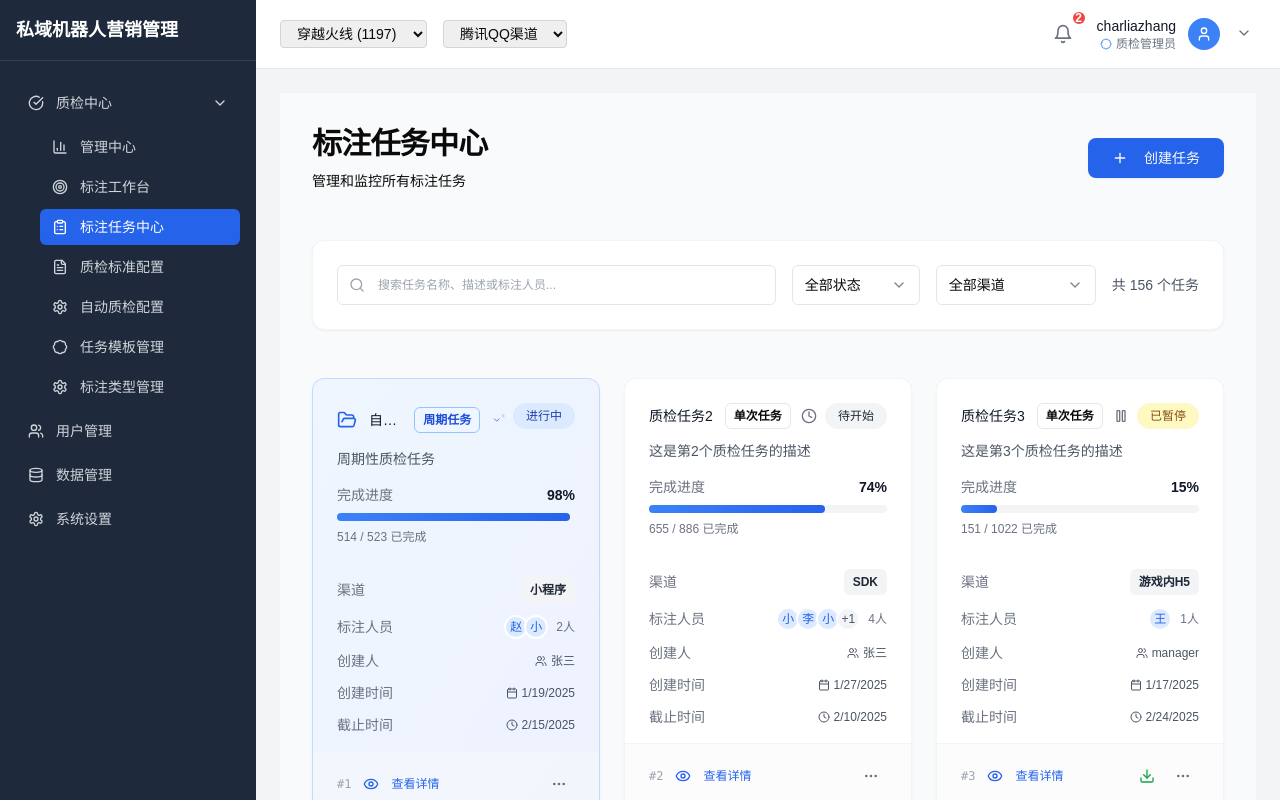
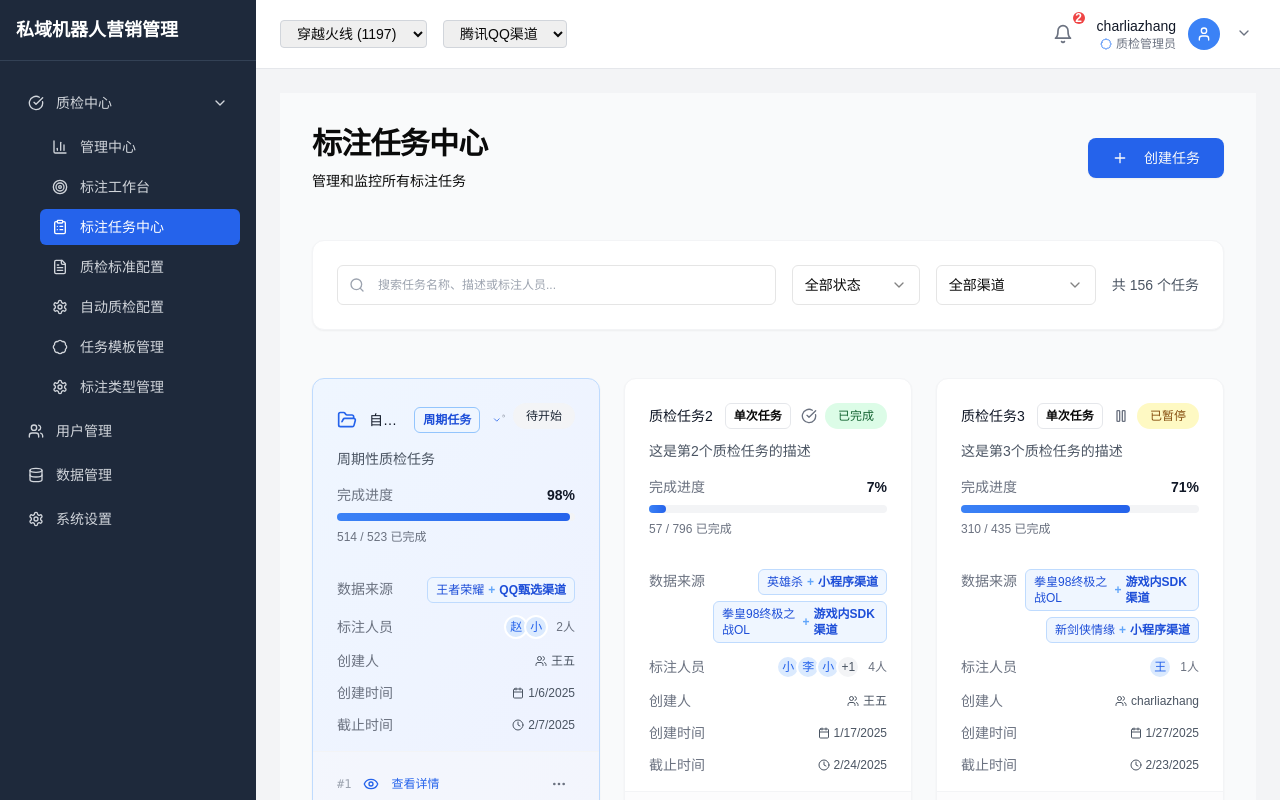
Before and after one commit to lollipop307013/ai-quality-inspection-platform, a React (Vite) app: page /task-center in a window 1280 px wide. Built offline with nearby package versions, Linux system fonts and the light colour scheme.

Commit message:
优化任务中心：添加真实任务创建、状态修改和数据来源显示

```diff
--- a/src/pages/task-center.tsx
+++ b/src/pages/task-center.tsx
@@ -11,6 +11,7 @@ interface Task {
   errorRate: string
   similarity: string
   channel: string
+  dataSources?: Array<{ channel: string; game: string }> // 新增：数据来源列表
   annotators: Array<{
     name: string
     assigned: number
@@ -105,6 +106,26 @@ function generatePeriodicTaskHistory(baseName: string, count: number = 5) {
 
 // 创建人列表
 const creators = ['charliazhang', 'admin', 'manager', '张三', '李四', '王五']
+
+// 渠道选项（与创建对话框保持一致）
+const channelOptions = [
+  { id: 'enterprise_wechat', name: '企业微信渠道' },
+  { id: 'qq_channel', name: 'QQ甄选渠道' },
+  { id: 'game_sdk', name: '游戏内SDK渠道' },
+  { id: 'mini_program', name: '小程序渠道' }
+]
+
+// 游戏选项（与创建对话框保持一致）
+const gameOptions = [
+  { id: '1197', name: '【SDK3】火影忍者-手游' },
+  { id: '1180', name: '拳皇98终极之战OL' },
+  { id: '1187', name: '英雄杀' },
+  { id: '1191', name: '王者荣耀' },
+  { id: '1194', name: 'CFM穿越火线手游' },
+  { id: '1211', name: '御龙在天手游' },
+  { id: '1217', name: '新剑侠情缘' },
+  { id: '1243', name: '【H5】魂斗罗:归来' }
+]
 
 // 模拟统计数据 - 基于标注类型的统计信息
 const mockTaskStatistics = {
@@ -158,6 +179,13 @@ const mockTasks: Task[] = Array.from({length: 156}, (_, i) => {
   const isPeriodicTask = i % 5 === 0
   const baseName = isPeriodicTask ? `自动质检` : `质检任务${i + 1}`
 
+  // 生成1-3个数据源组合
+  const dataSourceCount = Math.floor(Math.random() * 3) + 1
+  const dataSources = Array.from({length: dataSourceCount}, () => ({
+    channel: channelOptions[Math.floor(Math.random() * channelOptions.length)].name,
+    game: gameOptions[Math.floor(Math.random() * gameOptions.length)].name
+  }))
+
   const task = {
     id: i + 1,
     name: isPeriodicTask ? `${baseName}${new Date().getFullYear()}${String(new Date().getMonth() + 1).padStart(2, '0')}${String(new Date().getDate()).padStart(2, '0')}` : baseName,
@@ -169,6 +197,7 @@ const mockTasks: Task[] = Array.from({length: 156}, (_, i) => {
     errorRate: (Math.random() * 30).toFixed(1),
     similarity: (Math.random() * 20 + 80).toFixed(1),
     channel: ['企微私人好友', 'QQ私人好友', 'SDK', '游戏内H5', '小程序'][Math.floor(Math.random() * 5)],
+    dataSources: dataSources, // 新增：数据来源列表
     annotators: generateAnnotators(),
     createdAt: new Date(2025, 0, Math.floor(Math.random() * 28) + 1).toLocaleDateString(),
     deadline: new Date(2025, 1, Math.floor(Math.random() * 28) + 1).toLocaleDateString(),
@@ -253,18 +282,29 @@ export default function TaskCenter() {
 
   // 处理任务创建
   const handleTaskCreated = (newTask: any) => {
-    // 为新任务添加创建者信息
-    const taskWithCreator = {
+    // 生成数据来源显示文本
+    let dataSources = []
+    if (newTask.config?.onlineConfig?.dataSources) {
+      dataSources = newTask.config.onlineConfig.dataSources.map((ds: any) => {
+        const channel = channelOptions.find(c => c.id === ds.channel)?.name || ds.channel
+        const game = gameOptions.find(g => g.id === ds.gameId)?.name || ds.gameId
+        return { channel, game }
+      })
+    }
+
+    // 为新任务添加必要信息
+    const taskWithInfo = {
       ...newTask,
       creator: 'charliazhang', // 当前用户
-      channel: newTask.config?.filterConfig?.dataSource === 'online' ? '线上拉取' : '手动导入'
+      dataSources: dataSources, // 数据来源列表
+      taskType: newTask.config?.executionType || 'single'
     }
 
-    console.log('新任务已创建:', taskWithCreator)
-    setTasks(prevTasks => [taskWithCreator, ...prevTasks])
+    console.log('新任务已创建:', taskWithInfo)
+    setTasks(prevTasks => [taskWithInfo, ...prevTasks])
 
     // 显示成功提示
-    // 这里可以添加 toast 通知
+    alert(`任务 "${newTask.name}" 创建成功！`)
   }
 
   // 处理周期任务展开/收起
@@ -329,7 +369,10 @@ export default function TaskCenter() {
 
   const handleChangeTaskStatus = (task: any, newStatus: string) => {
     console.log('修改任务状态:', task.id, newStatus)
-    task.status = newStatus
+    setTasks(prevTasks => prevTasks.map(t =>
+      t.id === task.id ? { ...t, status: newStatus } : t
+    ))
+    alert(`任务 "${task.name}" 状态已更新为 ${statusConfig[newStatus as keyof typeof statusConfig].label}`)
   }
 
   const handleViewStats = (task: any) => {
@@ -521,12 +564,26 @@ export default function TaskCenter() {
 
                   {/* 卡片信息区域 */}
                   <div className="px-6 pb-4 space-y-3">
-                    {/* 渠道信息 */}
-                    <div className="flex items-center justify-between">
-                      <span className="text-sm text-gray-500">渠道</span>
-                      <Badge className="bg-gray-100 text-gray-800 text-xs px-2 py-1 rounded-md">
-                        {task.channel}
-                      </Badge>
+                    {/* 数据来源信息 */}
+                    <div className="flex items-start justify-between">
+                      <span className="text-sm text-gray-500 shrink-0 mt-0.5">数据来源</span>
+                      <div className="flex-1 ml-2">
+                        {task.dataSources && task.dataSources.length > 0 ? (
+                          <div className="flex flex-wrap gap-1.5 justify-end">
+                            {task.dataSources.map((source, idx) => (
+                              <Badge key={idx} className="bg-blue-50 text-blue-700 text-xs px-2 py-1 rounded-md border border-blue-200">
+                                <span className="font-medium">{source.game}</span>
+                                <span className="mx-1 text-blue-400">+</span>
+                                <span>{source.channel}</span>
+                              </Badge>
+                            ))}
+                          </div>
+                        ) : (
+                          <Badge className="bg-gray-100 text-gray-800 text-xs px-2 py-1 rounded-md">
+                            {task.channel}
+                          </Badge>
+                        )}
+                      </div>
                     </div>
 
                     {/* 标注人员 */}
```
